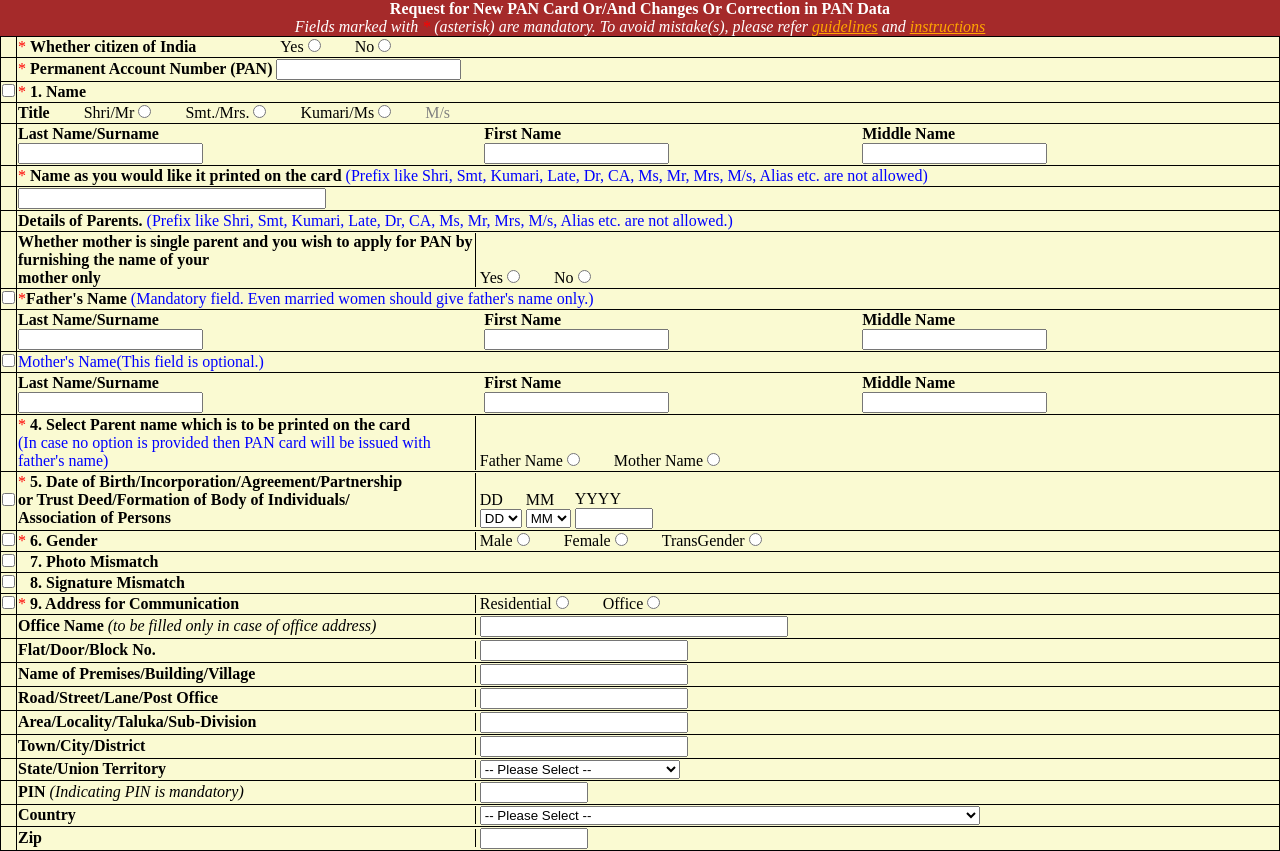
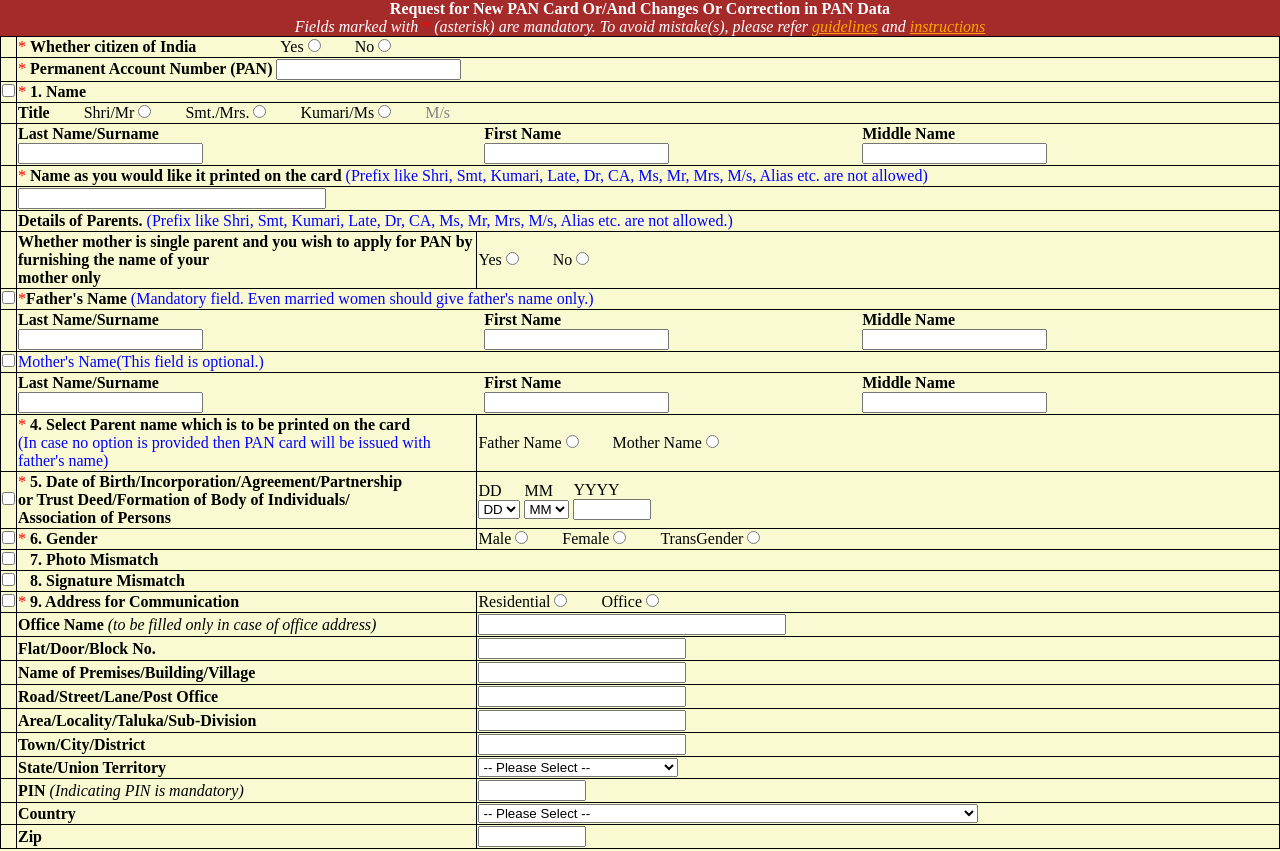
Before and after one commit to PradeeshKumarR/PanCard, a plain HTML site: page index.html in a window 1280 px wide. Drawn offline with Linux system fonts and the light colour scheme.

Commit message:
Update index.html

```diff
--- a/index.html
+++ b/index.html
@@ -1,24 +1,25 @@
 <!DOCTYPE html>
 <html lang="en">
+
 <head>
   <meta charset="UTF-8" />
   <meta name="viewport" content="width=device-width, initial-scale=1.0" />
   <title>Pan Update Form</title>
 </head>
+
 <body>
   <div class="heading">
     <h4>Request for New PAN Card Or/And Changes Or Correction in PAN Data</h4>
     <div>
       <i>
         Fields marked with <span>*</span> (asterisk) are mandatory. To avoid
-          mistake(s), please refer <u>guidelines</u> and <u>instructions</u></i
-        >
+        mistake(s), please refer <u>guidelines</u> and <u>instructions</u></i>
     </div>
   </div>
   <table>
     <tr>
       <td></td>
-        <td>
+      <td colspan="2">
         <span>*</span> <b>Whether citizen of India</b>
         <label for="yes" style="padding-left: 80px">Yes</label>
         <input type="radio" name="" id="yes" />
@@ -28,18 +29,18 @@
     </tr>
     <tr>
       <td></td>
-        <td>
+      <td colspan="2">
         <span>*</span> <b>Permanent Account Number (PAN)</b>
         <input type="text" name="" id="" />
       </td>
     </tr>
     <tr>
       <td class="checkbox"><input type="checkbox" name="" id="" /></td>
-        <td><span>*</span> <b>1. Name</b></td>
+      <td colspan="2"><span>*</span> <b>1. Name</b></td>
     </tr>
     <tr>
       <td></td>
-        <td>
+      <td colspan="2">
         <b>Title</b>
         <label for="mr" style="padding-left: 30px">Shri/Mr</label>
         <input type="radio" name="" id="mr" />
@@ -52,170 +53,126 @@
     </tr>
     <tr>
       <td></td>
-        <td>
+      <td colspan="2">
         <div style="display: inline-block">
-            <label for="lastname"><b>Last Name/Surname</b></label
-            ><br />
+          <label for="lastname"><b>Last Name/Surname</b></label><br />
           <input type="text" name="" id="lastname" />
         </div>
         <div style="display: inline-block; padding-left: 22%">
-            <label for="firstname"><b>First Name</b></label
-            ><br />
+          <label for="firstname"><b>First Name</b></label><br />
           <input type="text" name="" id="firstname" />
         </div>
         <div style="display: inline-block; padding-left: 15%">
-            <label for="middlename"><b>Middle Name</b></label
-            ><br />
+          <label for="middlename"><b>Middle Name</b></label><br />
           <input type="text" name="" id="middlename" />
         </div>
       </td>
     </tr>
     <tr>
       <td></td>
-        <td>
+      <td colspan="2">
         <span>*</span>
         <b>Name as you would like it printed on the card</b>
-          <span class="bluetext"
-            >(Prefix like Shri, Smt, Kumari, Late, Dr, CA, Ms, Mr, Mrs, M/s,
-            Alias etc. are not allowed)</span
-          >
+        <span class="bluetext">(Prefix like Shri, Smt, Kumari, Late, Dr, CA, Ms, Mr, Mrs, M/s,
+          Alias etc. are not allowed)</span>
       </td>
     </tr>
     <tr>
       <td></td>
-        <td><input type="text" name="" id="name" class="textbox" /></td>
+      <td colspan="2"><input type="text" name="" id="name" class="textbox" /></td>
     </tr>
     <tr>
       <td></td>
-        <td>
+      <td colspan="2">
         <b>Details of Parents.</b>
-          <span class="bluetext"
-            >(Prefix like Shri, Smt, Kumari, Late, Dr, CA, Ms, Mr, Mrs, M/s,
-            Alias etc. are not allowed.)</span
-          >
+        <span class="bluetext">(Prefix like Shri, Smt, Kumari, Late, Dr, CA, Ms, Mr, Mrs, M/s,
+          Alias etc. are not allowed.)</span>
       </td>
     </tr>
     <tr>
       <td></td>
+      <td style="width:36%">
+        <b>Whether mother is single parent and you wish to apply for PAN by
+          furnishing the name of your </b><br /><b>mother only</b>
+      </td>
       <td>
-          <div
-            style="
-              width: 36.25%;
-              display: inline-block;
-              border-right: 1px solid black;
-            "
-          >
-            <b
-              >Whether mother is single parent and you wish to apply for PAN by
-              furnishing the name of your </b
-            ><br /><b>mother only</b>
-          </div>
-          <div style="display: inline-block">
         <label for="yes">Yes</label>
         <input type="radio" name="" id="yes" />
         <label for="no" style="padding-left: 30px">No</label>
         <input type="radio" name="" id="no" />
-          </div>
       </td>
     </tr>
     <tr>
       <td class="checkbox"><input type="checkbox" name="" id="" /></td>
-        <td>
+      <td colspan="2">
         <span>*</span><b>Father's Name</b>
-          <span class="bluetext"
-            >(Mandatory field. Even married women should give father's name
-            only.)</span
-          >
+        <span class="bluetext">(Mandatory field. Even married women should give father's name
+          only.)</span>
       </td>
     </tr>
     <tr>
       <td></td>
-        <td>
+      <td colspan="2">
         <div style="display: inline-block">
-            <label for="lastname"><b>Last Name/Surname</b></label
-            ><br />
+          <label for="lastname"><b>Last Name/Surname</b></label><br />
           <input type="text" name="" id="lastname" />
         </div>
         <div style="display: inline-block; padding-left: 22%">
-            <label for="firstname"><b>First Name</b></label
-            ><br />
+          <label for="firstname"><b>First Name</b></label><br />
           <input type="text" name="" id="firstname" />
         </div>
         <div style="display: inline-block; padding-left: 15%">
-            <label for="middlename"><b>Middle Name</b></label
-            ><br />
+          <label for="middlename"><b>Middle Name</b></label><br />
           <input type="text" name="" id="middlename" />
         </div>
       </td>
     </tr>
     <tr>
       <td class="checkbox"><input type="checkbox" name="" id="" /></td>
-        <td>
+      <td colspan="2">
         <span class="bluetext">Mother's Name(This field is optional.)</span>
       </td>
     </tr>
     <tr>
       <td></td>
-        <td>
+      <td colspan="2">
         <div style="display: inline-block">
-            <label for="lastname"><b>Last Name/Surname</b></label
-            ><br />
+          <label for="lastname"><b>Last Name/Surname</b></label><br />
           <input type="text" name="" id="lastname" />
         </div>
         <div style="display: inline-block; padding-left: 22%">
-            <label for="firstname"><b>First Name</b></label
-            ><br />
+          <label for="firstname"><b>First Name</b></label><br />
           <input type="text" name="" id="firstname" />
         </div>
         <div style="display: inline-block; padding-left: 15%">
-            <label for="middlename"><b>Middle Name</b></label
-            ><br />
+          <label for="middlename"><b>Middle Name</b></label><br />
           <input type="text" name="" id="middlename" />
         </div>
       </td>
     </tr>
     <tr>
       <td></td>
+      <td style="width: 36%">
+        <span>*</span>
+        <b>4. Select Parent name which is to be printed on the card</b><br />
+        <span class="bluetext">(In case no option is provided then PAN card will be issued with
+          father's name)</span>
+      </td>
       <td>
-          <div
-            style="
-              width: 36.25%;
-              display: inline-block;
-              border-right: 1px solid black;
-            "
-          >
-            <span>*</span>
-            <b>4. Select Parent name which is to be printed on the card</b
-            ><br />
-            <span class="bluetext"
-              >(In case no option is provided then PAN card will be issued with
-              father's name)</span
-            >
-          </div>
-          <div style="display: inline-block">
         <label for="yes">Father Name</label>
         <input type="radio" name="" id="fathername" />
         <label for="no" style="padding-left: 30px">Mother Name</label>
         <input type="radio" name="" id="mothername" />
-          </div>
       </td>
     </tr>
     <tr>
       <td class="checkbox"><input type="checkbox" name="" id="" /></td>
+      <td style="width: 36%">
+        <span>*</span>
+        <b>5. Date of Birth/Incorporation/Agreement/Partnership </b><br /><b>or Trust Deed/Formation of Body of
+          Individuals/ </b><br /><b>Association of Persons</b>
+      </td>
       <td>
-          <div
-            style="
-              width: 36.25%;
-              display: inline-block;
-              border-right: 1px solid black;
-            "
-          >
-            <span>*</span>
-            <b>5. Date of Birth/Incorporation/Agreement/Partnership </b><br /><b
-              >or Trust Deed/Formation of Body of Individuals/ </b
-            ><br /><b>Association of Persons</b>
-          </div>
-          <div style="display: inline-block">
           <div style="display: inline-block">
             <label for="date">DD</label><br />
             <select name="date" id="date">
@@ -232,216 +189,104 @@
             <label for="year">YYYY</label><br />
             <input type="text" name="" id="year" style="width: 70px" />
           </div>
-          </div>
       </td>
     <tr>
-          <td class="checkbox"><input type="checkbox" name="" id="" /></td><td>
-          <div
-            style="
-              width: 36.25%;
-              display: inline-block;
-              border-right: 1px solid black;
-            "
-          >
+      <td class="checkbox"><input type="checkbox" name="" id="" /></td>
+      <td style="width: 36%">
         <span>*</span>
-            <b>6. Gender</b
-            >
-          </div>
-          <div style="display: inline-block">
+        <b>6. Gender</b>
+      </td>
+      <td>
           <label for="male">Male</label>
           <input type="radio" name="" id="male" />
           <label for="female" style="padding-left: 30px">Female</label>
           <input type="radio" name="" id="female" />
           <label for="transgender" style="padding-left: 30px">TransGender</label>
           <input type="radio" name="" id="transgender" />
-          </div>
-        </td></tr>
+      </td>
+    </tr>
     </tr>
     <tr>
       <td class="checkbox"><input type="checkbox" name="" id="" /></td>
-        <td style="padding-left: 13px;"><b>7. Photo Mismatch</b></td>
+      <td colspan="2" style="padding-left: 13px;"><b>7. Photo Mismatch</b></td>
     </tr>
     <tr>
       <td class="checkbox"><input type="checkbox" name="" id="" /></td>
-        <td style="padding-left: 13px;"><b>8. Signature Mismatch</b></td>
+      <td colspan="2" style="padding-left: 13px;"><b>8. Signature Mismatch</b></td>
     </tr>
     <tr>
       <td class="checkbox"><input type="checkbox" name="" id="" /></td>
+      <td style="width: 36%">
+        <span>*</span>
+        <b>9. Address for Communication</b>
+      </td>
       <td>
-        <div
-          style="
-            width: 36.25%;
-            display: inline-block;
-            border-right: 1px solid black;
-          "
-        >
-          <span>*</span>
-          <b>9. Address for Communication</b
-          >
-        </div>
-        <div style="display: inline-block">
           <label for="residential">Residential</label>
           <input type="radio" name="" id="residential" />
           <label for="office" style="padding-left: 30px">Office</label>
           <input type="radio" name="" id="office" />
-        </div>
       </td>
     </tr>
     <tr>
       <td></td>
+      <td style="width: 36%"><b>Office Name</b> <i>(to be filled only in case of office address)</i></td>
       <td>
-        <div
-          style="
-            width: 36.25%;
-            display: inline-block;
-            border-right: 1px solid black;
-          "
-        ><b>Office Name</b> <i>(to be filled only in case of office address)</i></div>
-        <div style="display: inline-block">
-          <input type="text" name="" id="officename" style="width: 300px;"/>
-        </div>
+          <input type="text" name="" id="officename" style="width: 300px;" />
       </td>
     </tr>
     <tr>
       <td></td>
+      <td style="width: 36%"><b>Flat/Door/Block No.</b></td>
       <td>
-        <div
-          style="
-            width: 36.25%;
-            display: inline-block;
-            border-right: 1px solid black;
-          "
-        ><b>Flat/Door/Block No.</b></div>
-        <div style="display: inline-block">
-          <input type="text" name="" id="flatno" style="width: 200px;"/>
-        </div>
+          <input type="text" name="" id="flatno" style="width: 200px;" />
       </td>
     </tr>
     <tr>
       <td></td>
-        <td>
-        <div
-          style="
-            width: 36.25%;
-            display: inline-block;
-            border-right: 1px solid black;
-          "
-        ><b>Name of Premises/Building/Village</b></div>
-        <div style="display: inline-block">
-          <input type="text" name="" id="buildingname" style="width: 200px;"/>
-        </div>
-      </td>
+        <td style="width: 36%"><b>Name of Premises/Building/Village</b></td>
+        <td><input type="text" name="" id="buildingname" style="width: 200px;" /></td>
     </tr>
     <tr>
       <td></td>
-        <td>
-        <div
-          style="
-            width: 36.25%;
-            display: inline-block;
-            border-right: 1px solid black;
-          "
-        ><b>Road/Street/Lane/Post Office</b></div>
-        <div style="display: inline-block">
-          <input type="text" name="" id="streetname" style="width: 200px;"/>
-        </div>
-      </td>
+      <td style="width: 36%"><b>Road/Street/Lane/Post Office</b></td>
+      <td><input type="text" name="" id="streetname" style="width: 200px;" /></td>
     </tr>
     <tr>
       <td></td>
-        <td>
-        <div
-          style="
-            width: 36.25%;
-            display: inline-block;
-            border-right: 1px solid black;
-          "
-        ><b>Area/Locality/Taluka/Sub-Division</b></div>
-        <div style="display: inline-block">
-          <input type="text" name="" id="areaname" style="width: 200px;"/>
-        </div>
-      </td>
+      <td style="width: 36%"><b>Area/Locality/Taluka/Sub-Division</b></td>
+      <td><input type="text" name="" id="areaname" style="width: 200px;" /></td>
     </tr>
     <tr>
       <td></td>
-        <td>
-        <div
-          style="
-            width: 36.25%;
-            display: inline-block;
-            border-right: 1px solid black;
-          "
-        ><b>Town/City/District</b></div>
-        <div style="display: inline-block">
-          <input type="text" name="" id="officename" style="width: 200px;"/>
-        </div>
-      </td>
+      <td style="width: 36%"><b>Town/City/District</b></td>
+      <td><input type="text" name="" id="officename" style="width: 200px;" /></td>
     </tr>
     <tr>
       <td></td>
-        <td>
-        <div
-          style="
-            width: 36.25%;
-            display: inline-block;
-            border-right: 1px solid black;
-          "
-        ><b>State/Union Territory</b></div>
-        <div style="display: inline-block">
-          <select name="state" id="state" style="width: 200px;">
+      <td style="width: 36%"><b>State/Union Territory</b></td>
+      <td><select name="state" id="state" style="width: 200px;">
         <option value="state">-- Please Select --</option>
-          </select>
-        </div>
-      </td>
+      </select></td>
     </tr>
     <tr>
       <td></td>
-        <td>
-        <div
-          style="
-            width: 36.25%;
-            display: inline-block;
-            border-right: 1px solid black;
-          "
-        ><b>PIN</b> <i>(Indicating PIN is mandatory)</i></div>
-        <div style="display: inline-block">
-          <input type="text" name="" id="officename" style="width: 100px;"/>
-        </div>
-      </td>
+      <td style="width: 36%"><b>PIN</b> <i>(Indicating PIN is mandatory)</i></td>
+      <td><input type="text" name="" id="officename" style="width: 100px;" /></td>
     </tr>
     <tr>
       <td></td>
-        <td>
-        <div
-          style="
-            width: 36.25%;
-            display: inline-block;
-            border-right: 1px solid black;
-          "
-        ><b>Country</b></div>
-        <div style="display: inline-block">
-          <select name="state" id="state" style="width: 500px;">
+      <td style="width: 36%"><b>Country</b></td>
+      <td><select name="state" id="state" style="width: 500px;">
             <option value="state">-- Please Select --</option>
-          </select>
-        </div>
-      </td>
+          </select></td>
     </tr>
     <tr>
       <td></td>
-        <td>
-        <div
-          style="
-            width: 36.25%;
-            display: inline-block;
-            border-right: 1px solid black;
-          "
-        ><b>Zip</b></div>
-        <div style="display: inline-block">
-          <input type="text" name="" id="zip" style="width: 100px;"/>
-        </div>
-      </td>
+      <td style="width: 36%"><b>Zip</b></td>
+      <td><input type="text" name="" id="zip" style="width: 100px;" /></td>
     </tr>
   </table>
   <link rel="stylesheet" href="style.css" />
 </body>
+
 </html>
```
Lines whose indentation alone changed are shown as unchanged.
